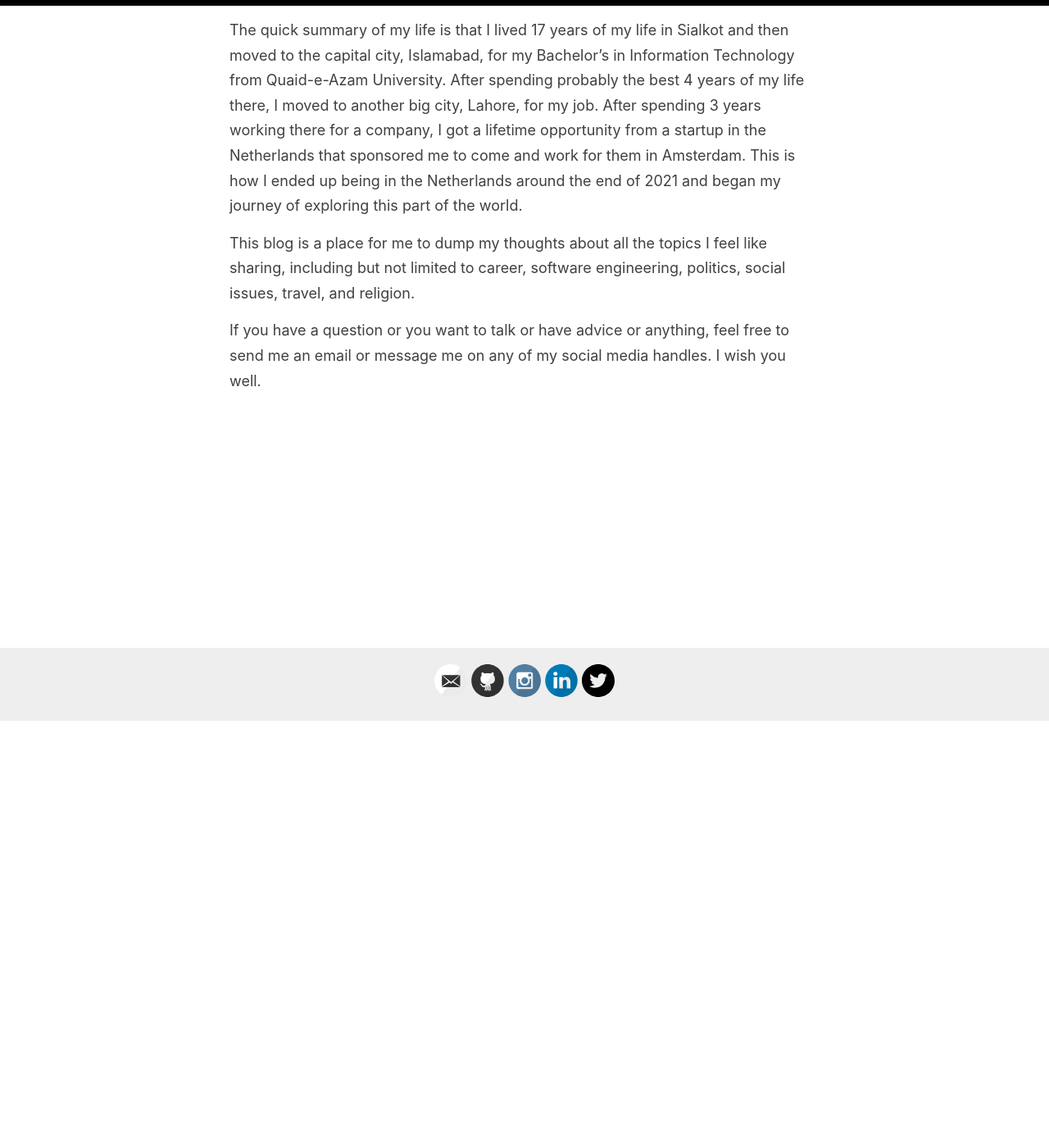
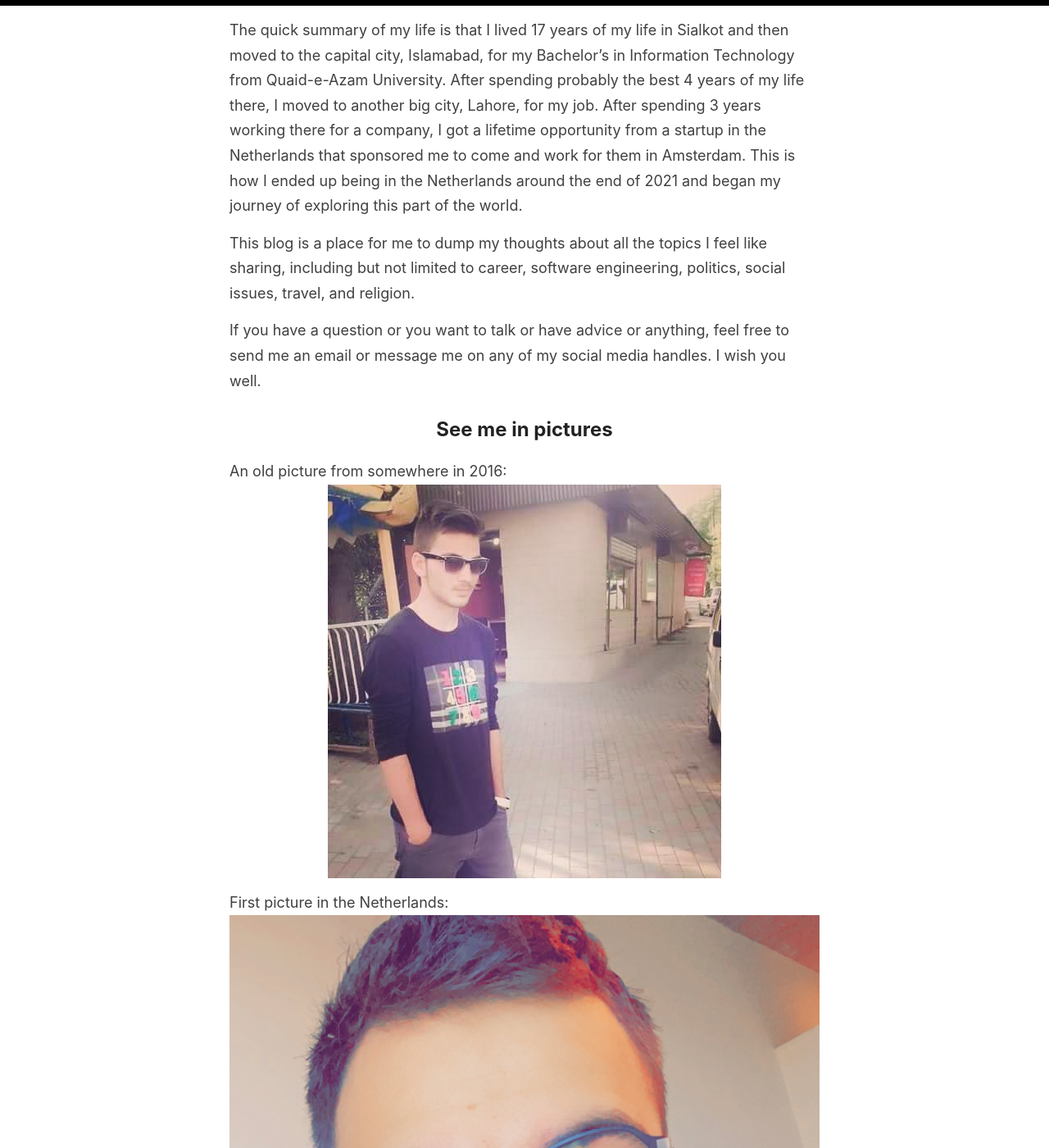
Before and after one commit to Ubaidbutt/ubaidbutt.github.io, a Jekyll site: the page built from _pages/about.md, in a window 1280 px wide and 1400 px high, scrolled down 521 px. Shown: the whole window at 82% size. Built offline with Jekyll 4.4.1, drawn with Linux system fonts in a browser that asks for light colours; some of the changed text lies outside the part shown.

Commit message:
Fix images

```diff
--- a/_pages/about.md
+++ b/_pages/about.md
@@ -16,12 +16,12 @@ This blog is a place for me to dump my thoughts about all the topics I feel like
 
 If you have a question or you want to talk or have advice or anything, feel free to send me an email or message me on any of my social media handles. I wish you well.
 
-<!-- ## See me in pictures
+## See me in pictures
 An old picture from somewhere in 2016:
-![Old me](https://ubaidrbutt.com/images/the-young-me.jpeg)
+![Old me](/images/the-young-me.jpeg)
 
 First picture in the Netherlands:
-![In NL](https://ubaidrbutt.com/images/first-picture-in-nl.jpeg)
+![In NL](/images/first-picture-in-nl.jpeg)
 
 A picture from my recent trip to Frankfurt:
-![recent](https://ubaidrbutt.com/images/some-picture.jpeg) -->
+![recent](/images/some-picture.jpeg)
```
